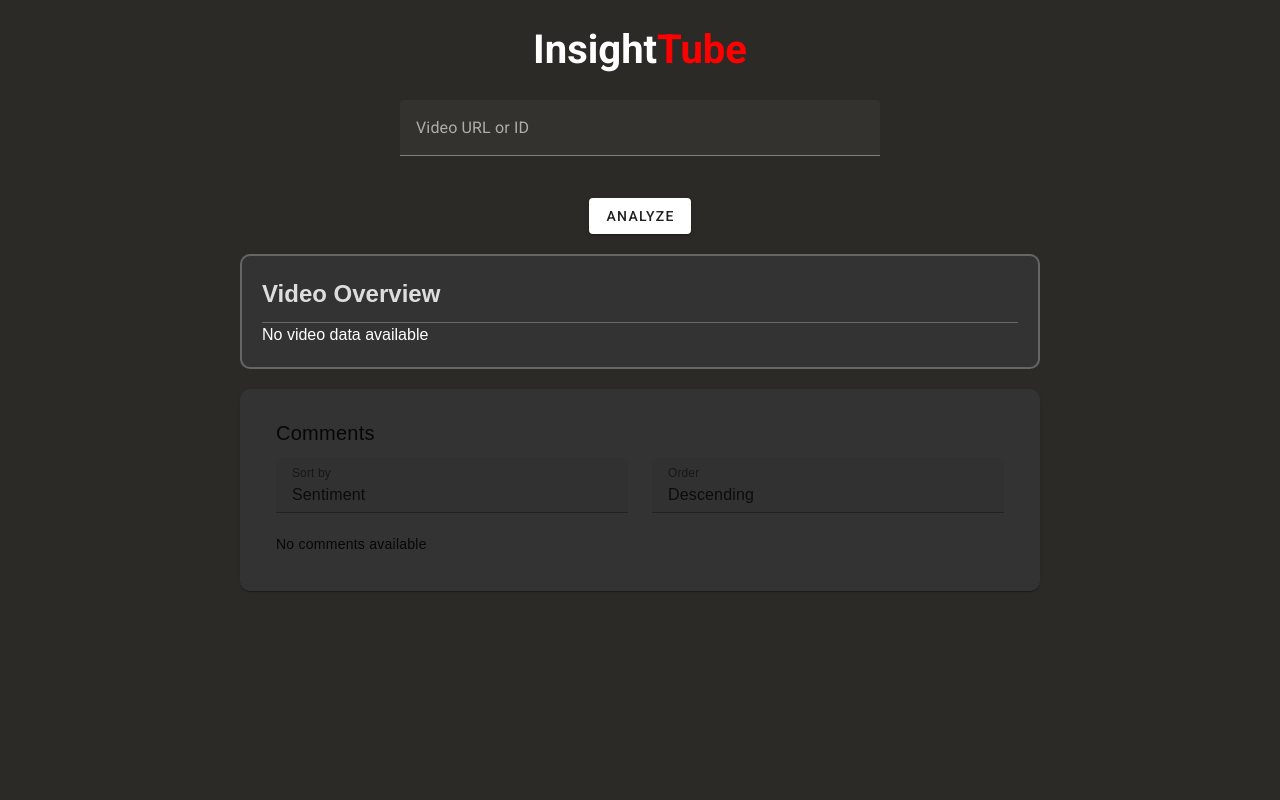
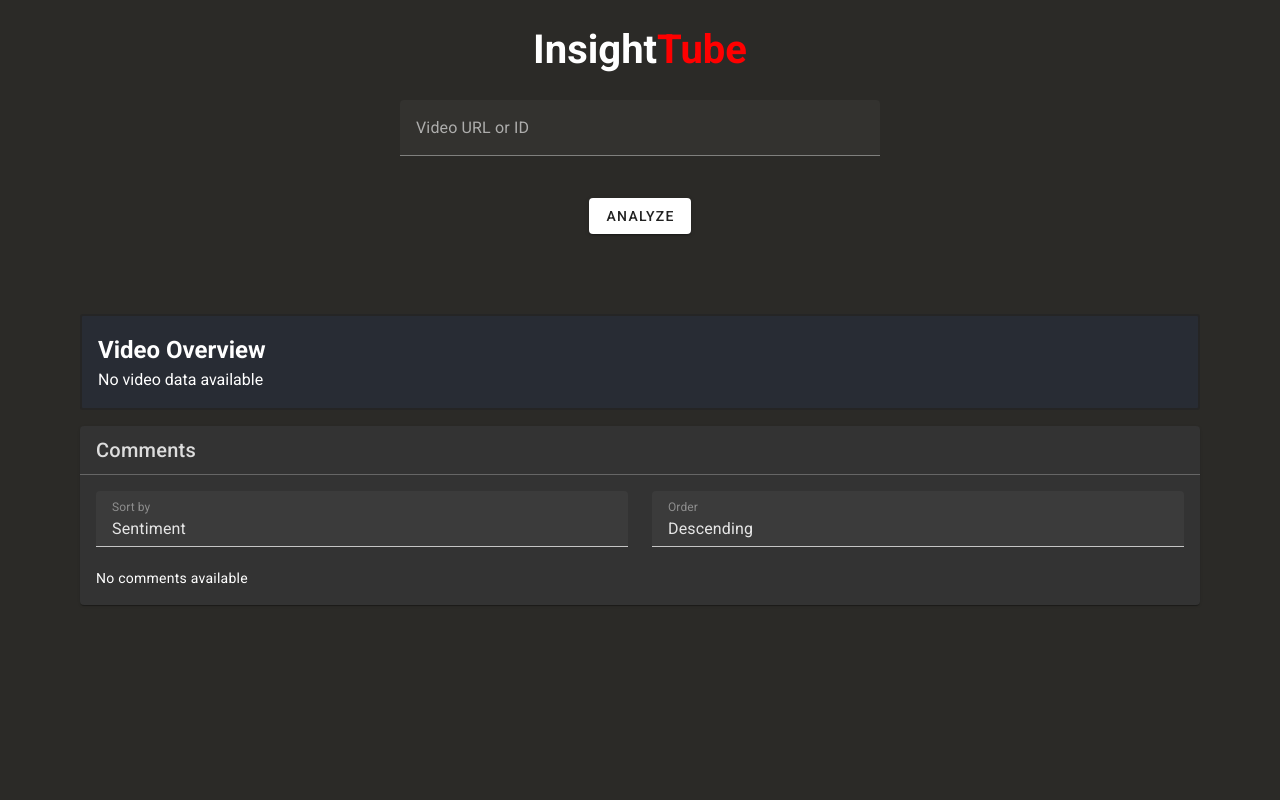
Before and after one commit to Kylet1699/InsightTube, a Vue app in the folder frontend/: page / in a window 1280 px wide. Shown: the top 800 px of the page. Built offline with nearby package versions, Linux system fonts and the light colour scheme.

Commit message:
changed styling of overview and comment sections

```diff
--- a/frontend/src/components/VideoAnalysis.vue
+++ b/frontend/src/components/VideoAnalysis.vue
@@ -15,21 +15,6 @@
         <p>No video data available</p>
       </div>
     </section>
-
-    <!-- Comments Section -->
-    <!-- <section class="comments">
-      <h2>Comments</h2>
-
-      <div v-if="comments.length > 0">
-        <div v-for="comment in comments" :key="comment.id" class="comment">
-          <p>{{ comment.text }}</p>
-          <p class="sentiment" :class="comment.sentiment">Sentiment: {{ comment.sentiment }}</p>
-        </div>
-      </div>
-      <div v-else>
-        <p>No comments available</p>
-      </div>
-    </section> -->
 
     <v-card class="comments">
       <v-card-title>Comments</v-card-title>
@@ -130,12 +115,10 @@ export default {
     });
 
     const fetchVideoData = async () => {
-      console.log(props);
       if (!props.videoId) return;
 
       emit('loading-change', true);
       isLoading.value = true;
-      console.log(props.videoId);
       try {
         const response = await axios.get(`/api/video?videoId=${props.videoId}`);
         videoStats.value = response.data.videoStats;
@@ -182,124 +165,38 @@ export default {
       fetchVideoData,
     };
   },
-  // data() {
-  //   return {
-  //     videoId: '',
-  //     videoStats: null,
-  //     comments: [],
-  //     isLoading: false,
-  //     sortBy: 'sentiment',
-  //     sortOrder: 'desc',
-  //     sortByOptions: [
-  //       { text: 'Sentiment', value: 'sentiment' },
-  //       { text: 'Comment Length', value: 'length' },
-  //     ],
-  //     sortOrderOptions: [
-  //       { text: 'Ascending', value: 'asc' },
-  //       { text: 'Descending', value: 'desc' },
-  //     ],
-  //   };
-  // },
-  // watch: {
-  //   isLoading(newValue) {
-  //     this.$emit('loading-change', newValue);
-  //   },
-  // },
-  // computed: {
-  //   overallSentiment() {
-  //     if (this.comments.length === 0) return 'N/A';
-
-  //     const sentimentCounts = this.comments.reduce((acc, comment) => {
-  //       acc[comment.sentiment] = (acc[comment.sentiment] || 0) + 1;
-  //       return acc;
-  //     }, {});
-
-  //     const maxSentiment = Object.entries(sentimentCounts).reduce((a, b) => (a[1] > b[1] ? a : b));
-  //     return maxSentiment[0];
-  //   },
-
-  //   sortedComments() {
-  //     return [...this.comments].sort((a, b) => {
-  //       let compareA, compareB;
-  //       if (this.sortBy === 'sentiment') {
-  //         const sentimentOrder = { positive: 3, neutral: 2, negative: 1 };
-  //         compareA = sentimentOrder[a.sentiment];
-  //         compareB = sentimentOrder[b.sentiment];
-  //       } else if (this.sortBy === 'length') {
-  //         compareA = a.text.length;
-  //         compareB = b.text.length;
-  //       }
-
-  //       if (this.sortOrder === 'asc') {
-  //         return compareA - compareB;
-  //       } else {
-  //         return compareB - compareA;
-  //       }
-  //     });
-  //   },
-  // },
-  // methods: {
-  //   async fetchVideoData() {
-  //     this.isLoading = true;
-  //     try {
-  //       const response = await axios.get(`/api/video?videoId=${this.videoId}`);
-  //       this.videoStats = response.data.videoStats;
-  //       this.comments = response.data.comments;
-  //     } catch (error) {
-  //       console.error('Error fetching video data:', error);
-  //       // Handle error (e.g., show error message to user)
-  //     } finally {
-  //       this.isLoading = false;
-  //     }
-  //   },
-  //   formatNumber(num) {
-  //     return new Intl.NumberFormat().format(num);
-  //   },
-  // },
-  // mounted() {
-  //   // You might want to trigger this based on user input or a prop
-  //   this.videoId = 'example-video-id';
-  //   this.fetchVideoData();
-  // },
 };
 </script>
 
 <style scoped>
 .video-analysis {
-  font-family: Arial, sans-serif;
   min-height: 100vh;
-  display: flex;
-  flex-direction: column;
-  align-items: center;
-  padding: 20px;
   color: white;
-}
-
-.overview,
-.comments {
-  background-color: #333;
-  border-radius: 10px;
-  padding: 20px;
-  margin-bottom: 20px;
-  width: 80%;
-  max-width: 800px;
+  margin: 3rem;
+  padding: 2rem;
+  border-radius: 1rem;
 }
 
 .overview {
-  border: 2px solid #666;
+  padding: 1rem;
+  background-color: #282c34 !important;
+  border-radius: 0.2rem;
+  border: #252525 2px solid;
 }
 
-h2 {
-  color: #ddd;
-  border-bottom: 1px solid #666;
-  padding-bottom: 10px;
+.comments {
+  margin-top: 1rem;
+  background-color: #333 !important;
 }
 
-.comment {
-  background-color: #393937;
-  border-radius: 5px;
-  padding: 10px;
-  margin-bottom: 10px;
+.v-card-title {
+  color: #ddd !important;
+  border-bottom: 1px solid #666;
+}
+
+.v-card-text {
+  margin-top: 1rem;
+  color: white !important;
 }
 
 .sentiment {
@@ -307,12 +204,37 @@ h2 {
 }
 
 .positive {
-  color: #4caf50;
+  color: #4caf50 !important;
 }
 .negative {
-  color: #f44336;
+  color: #f44336 !important;
 }
 .neutral {
-  color: #ffc107;
+  color: #ffc107 !important;
+}
+
+:deep(.v-list) {
+  background-color: transparent !important;
+}
+
+:deep(.v-list-item) {
+  color: white !important;
+}
+
+:deep(.v-field__outline) {
+  --v-field-border-opacity: 1 !important;
+  color: rgba(255, 255, 255, 0.7) !important;
+}
+
+:deep(.v-field__input) {
+  color: white !important;
+}
+
+:deep(.v-label) {
+  color: rgba(255, 255, 255, 0.7) !important;
+}
+
+:deep(.v-select__selection) {
+  color: white !important;
 }
 </style>
```
